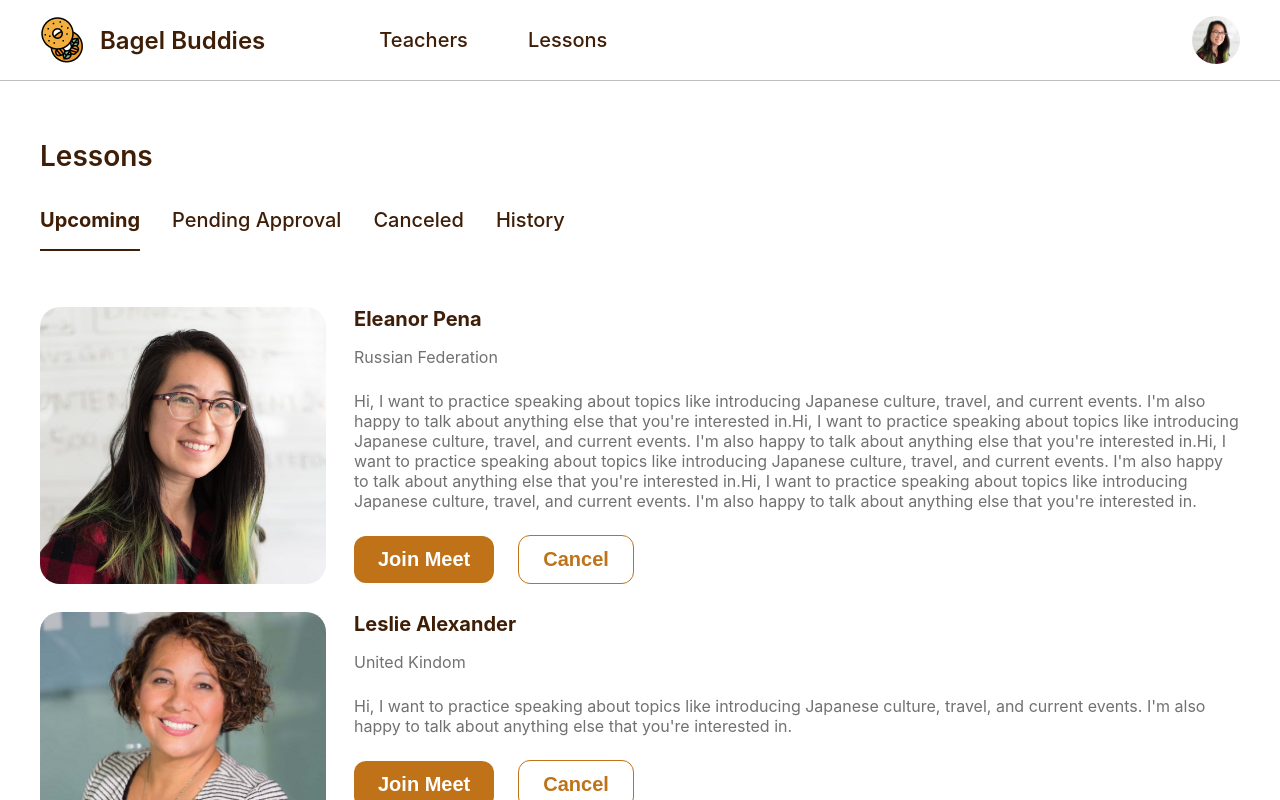
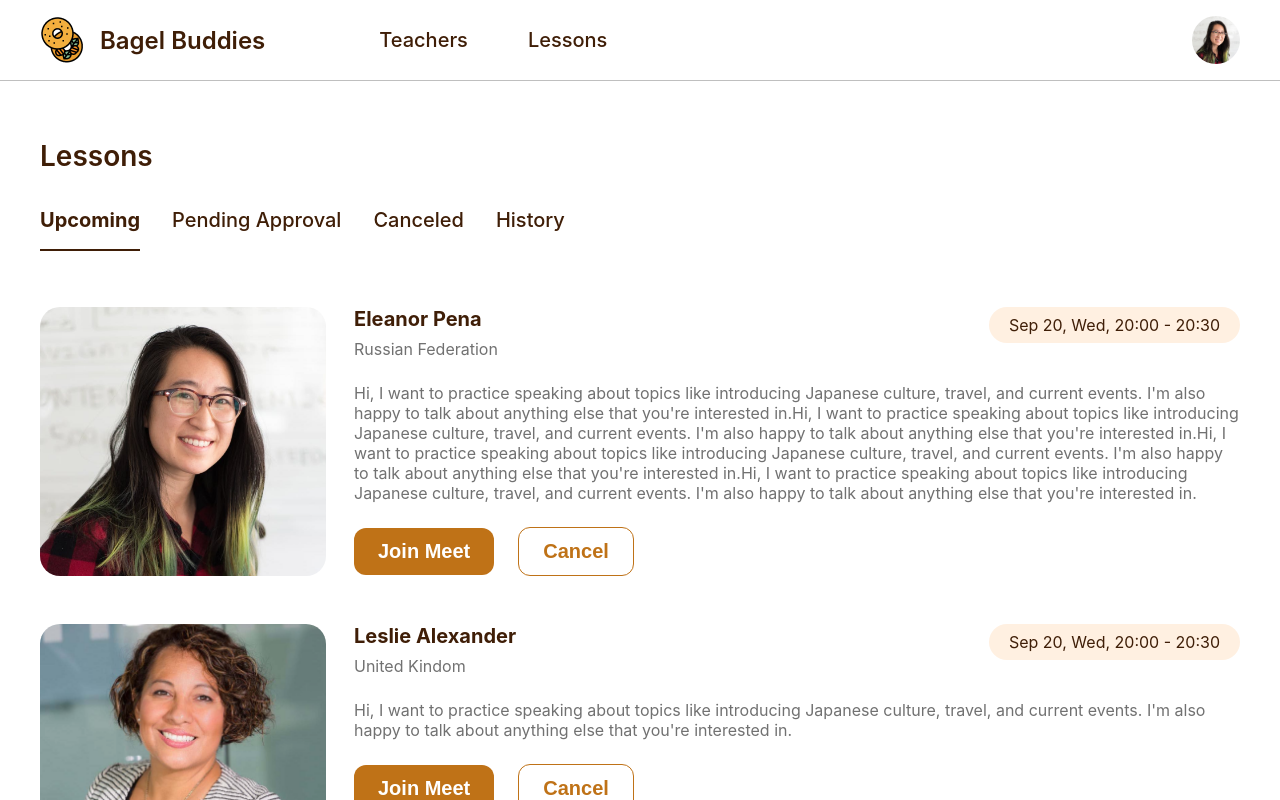
Before and after one commit to wendeehsu/webApplicationProject, a React (Create React App) app in the folder client-bagel-buddy/: page / in a window 1280 px wide. Both pictures are taken after a click on the element "Lessons". Shown: the top 800 px of the page. Built offline with nearby package versions, Linux system fonts and the light colour scheme.

Commit message:
feat: add time chip in upcoming lessons

```diff
--- a/client-bagel-buddy/src/containers/student/lesson/index.css
+++ b/client-bagel-buddy/src/containers/student/lesson/index.css
@@ -25,7 +25,7 @@
 
 .lesson-row {
     display: flex;
-    margin-bottom: 28px;
+    margin-bottom: 48px;
 }
 
 .profile-img {
@@ -41,18 +41,35 @@
     min-height: 225px;
 }
 
-.lesson-content > p {
+.content-title {
+    display: flex;
+}
+
+.title-text > h2 {
+    margin: 0px;
+}
+
+.title-text > p {
+    font-size: 16px;
     color: var(--gray);
+    margin: 8px 0px 0px 0px;
+}
+
+.chip {
+    color: var(--main-text-color);
+    background-color: var(--accent-color);
+    padding: 8px 20px;
     font-size: 16px;
+    border-radius: 48px;
+    margin-left: auto;
+    height: fit-content;
 }
 
 .content-request {
     margin-top: 24px;
     margin-bottom: 24px;
-}
-
-.lesson-content > h2 {
-    margin: 0px;
+    color: var(--gray);
+    font-size: 16px;
 }
 
 .button-section > button {
--- a/client-bagel-buddy/src/containers/student/lesson/upcoming/upcoming.js
+++ b/client-bagel-buddy/src/containers/student/lesson/upcoming/upcoming.js
@@ -42,8 +42,15 @@ function UpcomingLessonPage() {
                         <div className='profile-img'
                             style={{ backgroundImage: `url(${lesson.imgUrl})` }} />
                         <div className='lesson-content'>
-                            <h2>{lesson.name}</h2>
-                            <p>{lesson.nationality}</p>
+                            <div className='content-title'>
+                                <div className='title-text'>
+                                    <h2>{lesson.name}</h2>
+                                    <p>{lesson.nationality}</p>
+                                </div>
+                                <div className='chip'>
+                                    {lesson.timeSlot}
+                                </div>
+                            </div>
                             <p className='content-request'>
                                 {lesson.content}
                             </p>
```
